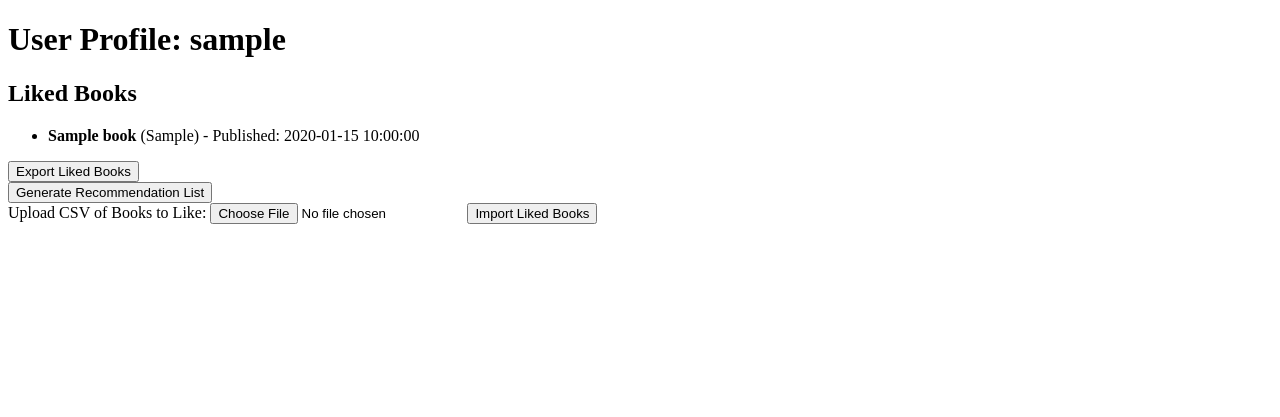
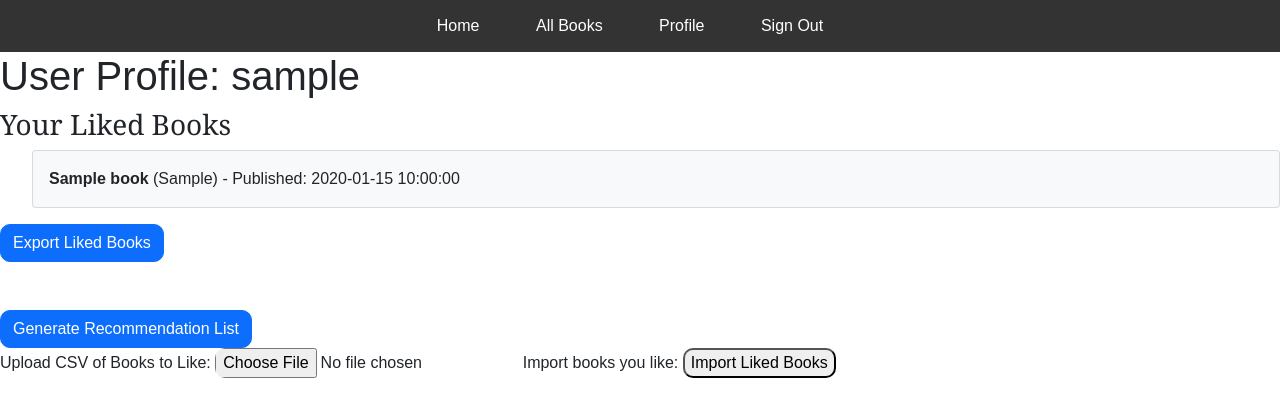
Before and after one commit to rg3pzr/Database_Final_Project, a PHP site: page /profile.php in a window 1280 px wide. Shown: the top 417 px of the page. Run offline with PHP 8.4, Linux system fonts and the light colour scheme; the visitor is signed in with stand-in values (Sample User, id 1); tables that the repository leaves empty or names only in its code hold one stand-in row (values such as "Sample post").

Commit message:
Made some final tweaks to CSS

```diff
--- /dev/null
+++ b/profile.css
@@ -0,0 +1,29 @@
+body {
+    font-family: Arial, sans-serif;
+  }
+
+  .heading{
+      text-align: center;
+  }
+
+  .top-nav ul {
+    list-style-type: none;
+    margin: 0;
+    padding: 0;
+    overflow: hidden;
+    background-color: #333;
+    text-align: center;
+  }
+
+  .top-nav li {
+    display: inline;
+    margin-right: 20px;
+  }
+
+  .top-nav li a {
+    display: inline-block;
+    color: white;
+    text-align: center;
+    padding: 14px 16px;
+    text-decoration: none;
+  }
--- a/profile.php
+++ b/profile.php
@@ -98,45 +98,64 @@ if (isset($_POST['import']) && isset($_FILES['file'])) {
 <head>
     <meta charset="UTF-8">
     <title>User Profile</title>
+    <link href="https://cdn.jsdelivr.net/npm/bootstrap@5.0.2/dist/css/bootstrap.min.css" rel="stylesheet" integrity="sha384-EVSTQN3/azprG1Anm3QDgpJLIm9Nao0Yz1ztcQTwFspd3yD65VohhpuuCOmLASjC" crossorigin="anonymous">
+    <link rel="stylesheet" type="text/css" href="profile.css">
 </head>
 <body>
+    <nav class="top-nav">
+        <ul>
+        <li><a href="index.php">Home</a></li>
+        <li><a href="allbooks.php">All Books</a></li>
+        <li><a href="profile.php">Profile</a></li>
+        <li><a href="logout.php">Sign Out</a></li>
+        </ul>
+    </nav>
     <h1>User Profile: <?= htmlspecialchars($user['username']) ?></h1>
-    <h2>Liked Books</h2>
+    <h3 style="font-family:georgia">Your Liked Books</h3>
     <?php if (count($likedBooks) > 0): ?>
         <ul>
             <?php foreach ($likedBooks as $book): ?>
-                <li>
-                    <strong><?= htmlspecialchars($book['title']) ?></strong> (<?= htmlspecialchars($book['genre']) ?>) - Published: <?= htmlspecialchars($book['publication_date']) ?>
-                </li>
+                <div class="card mb-2 bg-light rounded" style="border-radius:15px">
+                    <div class="card-body">
+                        <strong><?= htmlspecialchars($book['title']) ?></strong> (<?= htmlspecialchars($book['genre']) ?>) - Published: <?= htmlspecialchars($book['publication_date']) ?>
+                    </div>
+                </div>
             <?php endforeach; ?>
         </ul>
         <form method="post">
-            <button type="submit" name="export_liked">Export Liked Books</button>
+            <button type="submit" class="btn btn-primary" name="export_liked" style="border-radius: 10px">Export Liked Books</button>
         </form>
     <?php else: ?>
         <p>You have not liked any books yet.</p>
     <?php endif; ?>
 
+    <br></br>
     <form method="post">
-        <button type="submit" name="generate">Generate Recommendation List</button>
+        <button type="submit" name="generate" class="btn btn-primary" style="border-radius: 10px">Generate Recommendation List</button>
     </form>
 
     <?php if (count($recommendations) > 0): ?>
-        <h2>Recommended Books</h2>
+        <h3 style="font-family:georgia">Recommended Books:</h3>
         <ul>
             <?php foreach ($recommendations as $book): ?>
-                <li><?= htmlspecialchars($book['title']) ?> - <?= htmlspecialchars($book['genre']) ?></li>
+                <div class="card mb-2 bg-light rounded" style="border-radius:15px">
+                    <div class="card-body">
+                        <strong><?= htmlspecialchars($book['title']) ?> - <?= htmlspecialchars($book['genre'])?><strong>
+                        <a href="book_detail.php?ISBN=<?= htmlspecialchars($book['ISBN']) ?>" class="btn btn-outline-primary">Check out this book</a>
+                    </div>
+                </div>
             <?php endforeach; ?>
         </ul>
         <form method="post">
-            <button type="submit" name="export_liked">Export Liked Books</button>
+            <button type="submit" name="export_liked" style="border-radius: 10px">Export Liked Books</button>
         </form>
     <?php endif; ?>
 
     <form action="profile.php" method="post" enctype="multipart/form-data">
         <label>Upload CSV of Books to Like:</label>
-        <input type="file" name="file" required>
-        <button type="submit" name="import">Import Liked Books</button>
+        <input style="border-radius: 10px" type="file" name="file" required>
+        <label>Import books you like:</label>
+        <button type="submit" name="import" style="border-radius: 10px">Import Liked Books</button>
     </form>
 
 </body>
```
Also changed, not shown: allbooks.php (+5 -2 lines), book_detail.php (+6 -2 lines), index.php (+7 -3 lines), search_book.php (+29 -8 lines).
